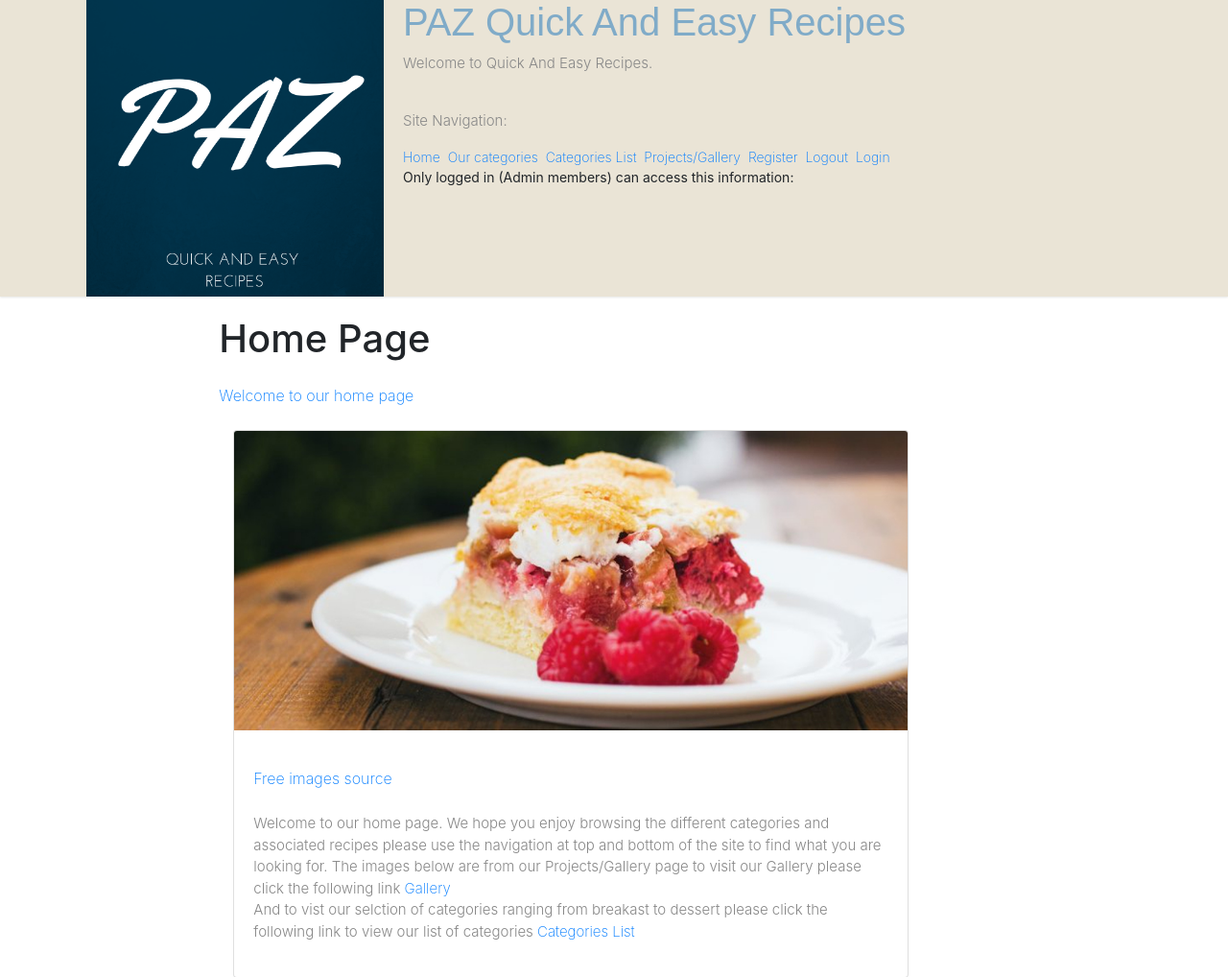
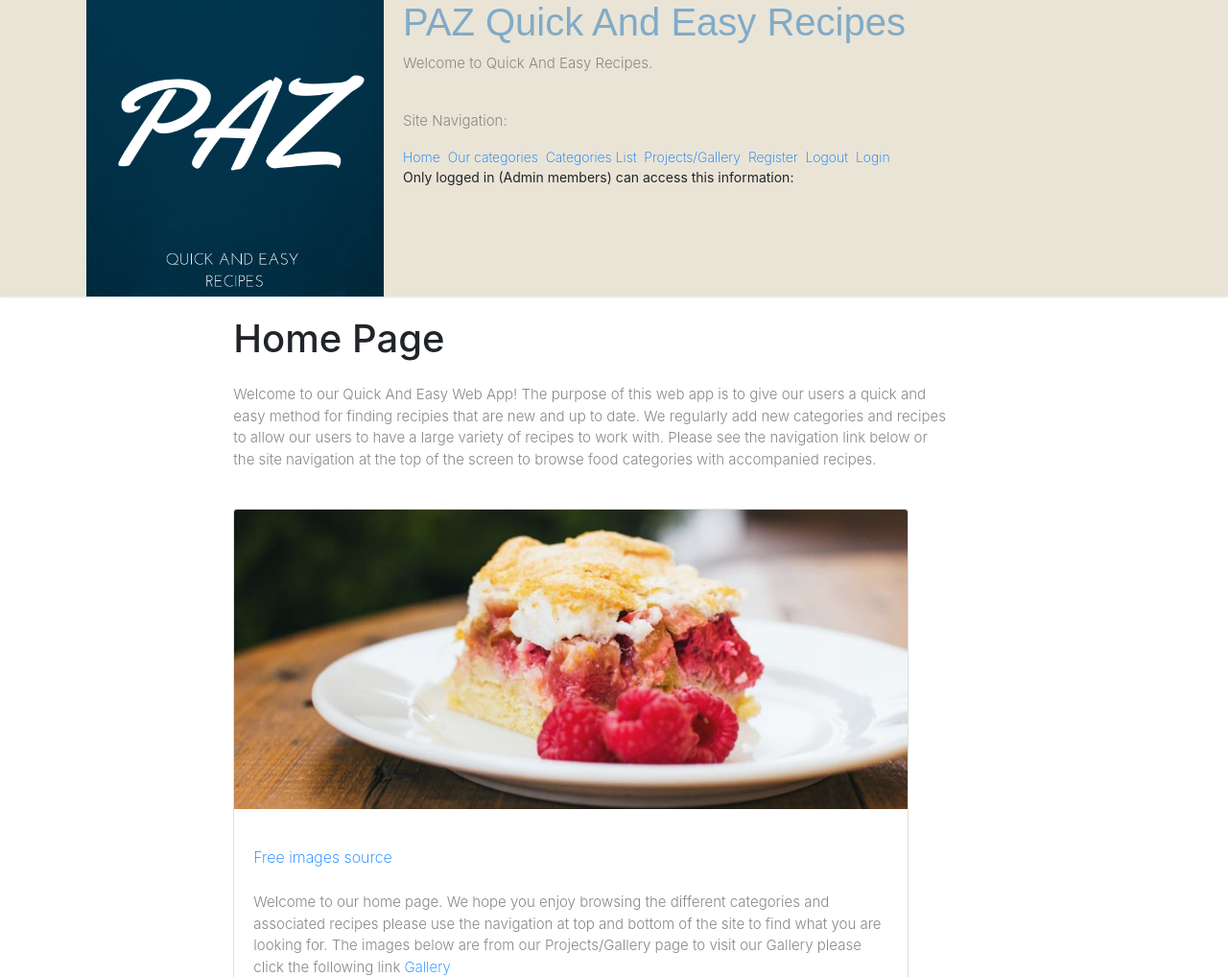
Before and after one commit to AntonyJones-92019124/Team-Project-Secure-Web-App-Team-Component-PAZ-, a Django app: page /home/ in a window 1280 px wide. Shown: the part 31-1049 px from the top of the page at 96% size. Run offline with Django 3.2, Linux system fonts and the light colour scheme; data comes from the database, SQL or seed files in the repository; some libraries are stand-ins or nearby versions.

Commit message:
Last and final commit

```diff
--- a/home/static/style_PAZ.css
+++ b/home/static/style_PAZ.css
@@ -20,8 +20,8 @@ Description: See style css layouts for Quick And EAsy Recipes (PAZ)
 */
 
 .leftbox_div1_image {
-	width: 700px;
-	height: 375px;
+	width: 702px;
+	height: 395px;
 	background-image: url('images/free_to_use_image2.jpg');
 	margin-bottom: 20px;
 }
--- a/home/templates/home.html
+++ b/home/templates/home.html
@@ -13,10 +13,15 @@
 
 {% block content %}
 
+<div class="col-sm-9">
 <h1>Home Page</h1>
-<a href="#">Welcome to our home page</a>
-<br/><br/>
-</thead>
+<p>Welcome to our Quick And Easy Web App! The purpose of this web app is to give our users a quick and easy method for finding recipies that are new and up to date. We regularly add
+new categories and recipes to allow our users to have a large variety of recipes to work with.
+Please see the navigation link below or the site navigation at the top of the screen
+to browse food categories with accompanied recipes.</p>
+<br/>
+</div>
+
 {% for project in projects %}
     <div class="col-sm-2">
         <div class="card mb-2" style="width: 44rem;">
@@ -33,7 +38,6 @@
             </div>
         </div>
         <br/><br/>
-
     </div>
 {% endfor %}
 
```
Also changed, not shown: home/templates/categories.html (+23 -7 lines).
